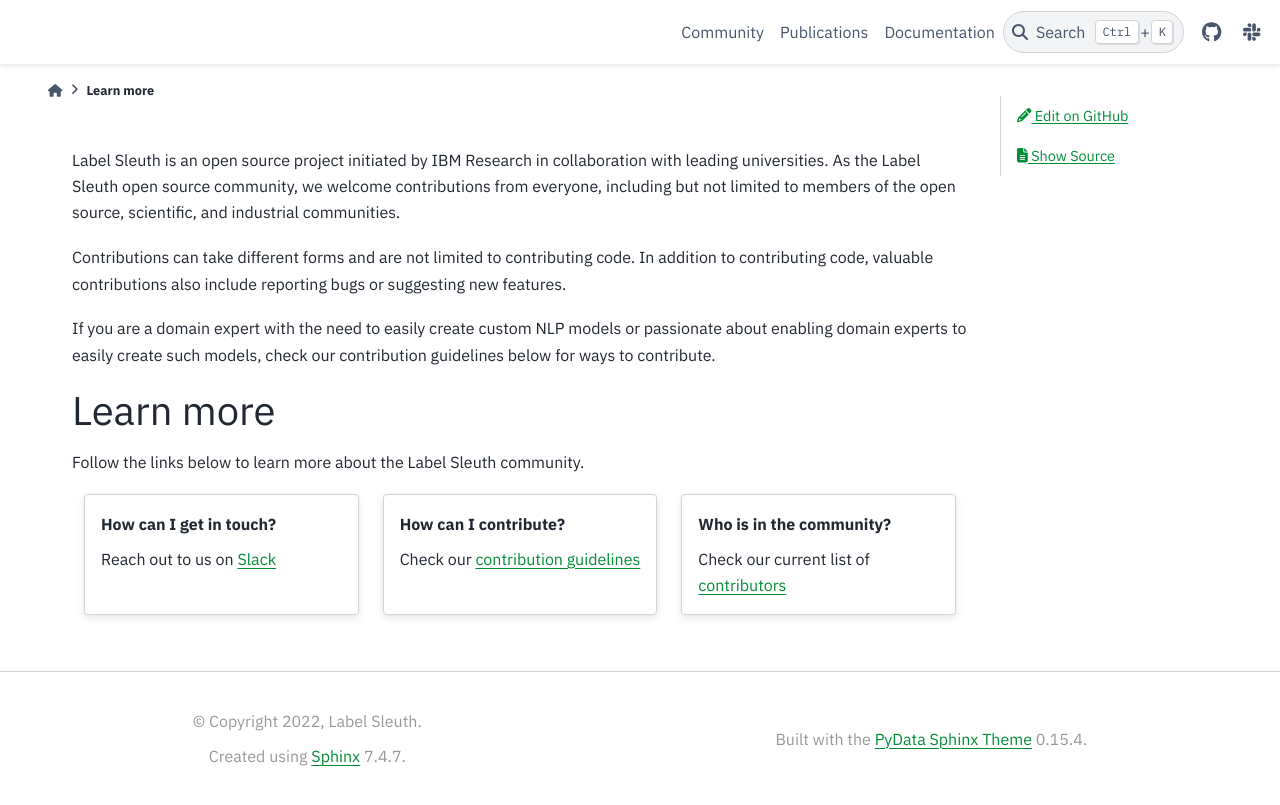
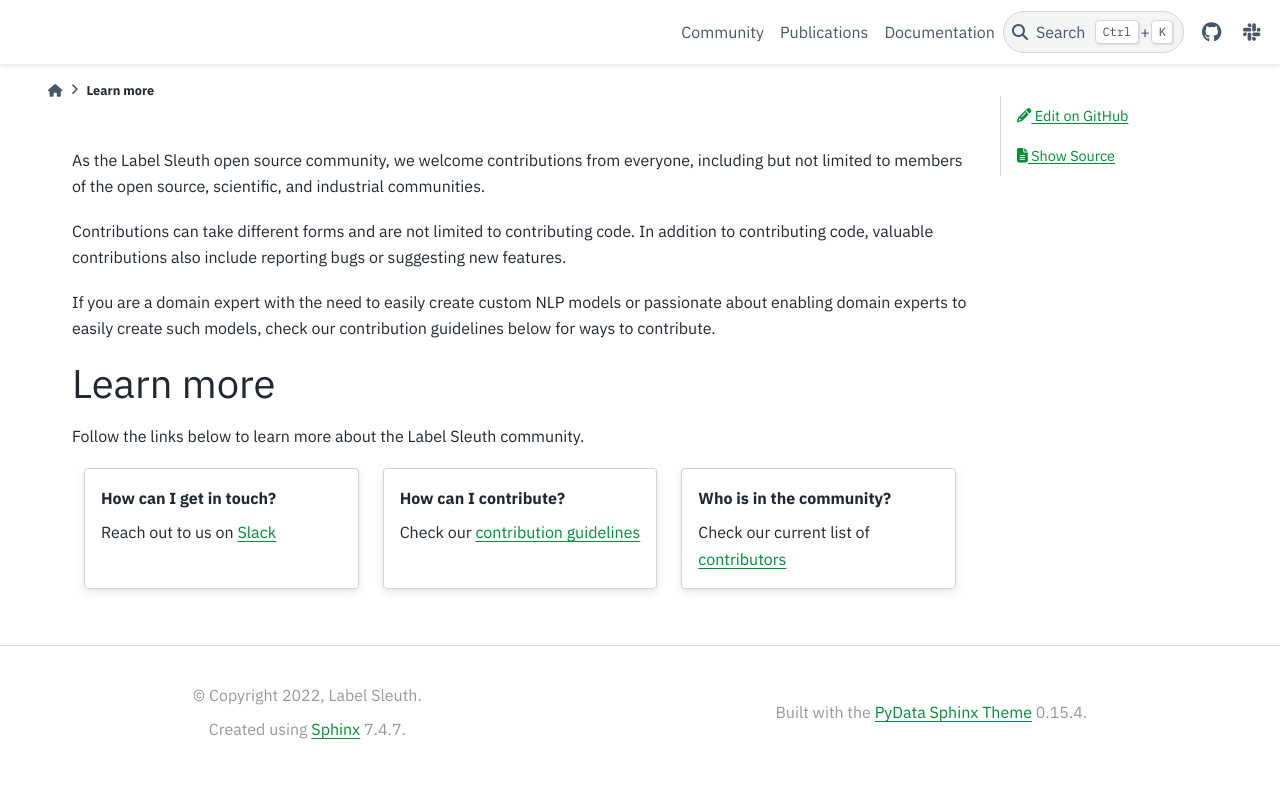
Before and after one commit to label-sleuth/label-sleuth.org, a Sphinx documentation site: the page built from docs/community_overview.md, in a window 1280 px wide. Shown: the top 805 px of the page. Built offline with Sphinx 7.4.7 and the PyData theme 0.15.4, drawn with Linux system fonts in a browser that asks for light colours.

Commit message:
Update website

```diff
--- a/docs/_templates/index.html
+++ b/docs/_templates/index.html
@@ -381,17 +381,6 @@
 
 <a href="#" class="top">Back to Top &#8593;</a>
 
-<div class="container about-project-container">
-<div class="row about-project-text">
-   <div class="col text-center">
-      <p>Label Sleuth is an open source project initiated by IBM Research in collaboration with leading universities</p>
-      <a href="https://github.com/label-sleuth/label-sleuth">
-        <img src="_static/images/homepage/ibm_research.svg" alt="IBM Research">
-      </a>
-   </div>
-</div>
-</div>
-
 <footer class="bd-footer" style="border: none; background-color: #ffffff; padding-bottom: 20px;">
    <div class="bd-footer__inner container">
       {% for footer_item in theme_footer_items %}
--- a/docs/community_overview.md
+++ b/docs/community_overview.md
@@ -1,4 +1,3 @@
-Label Sleuth is an open source project initiated by IBM Research in collaboration with leading universities.
 As the Label Sleuth open source community, we welcome contributions from everyone, including but not limited to
 members of the open source, scientific, and industrial communities.
 
```
